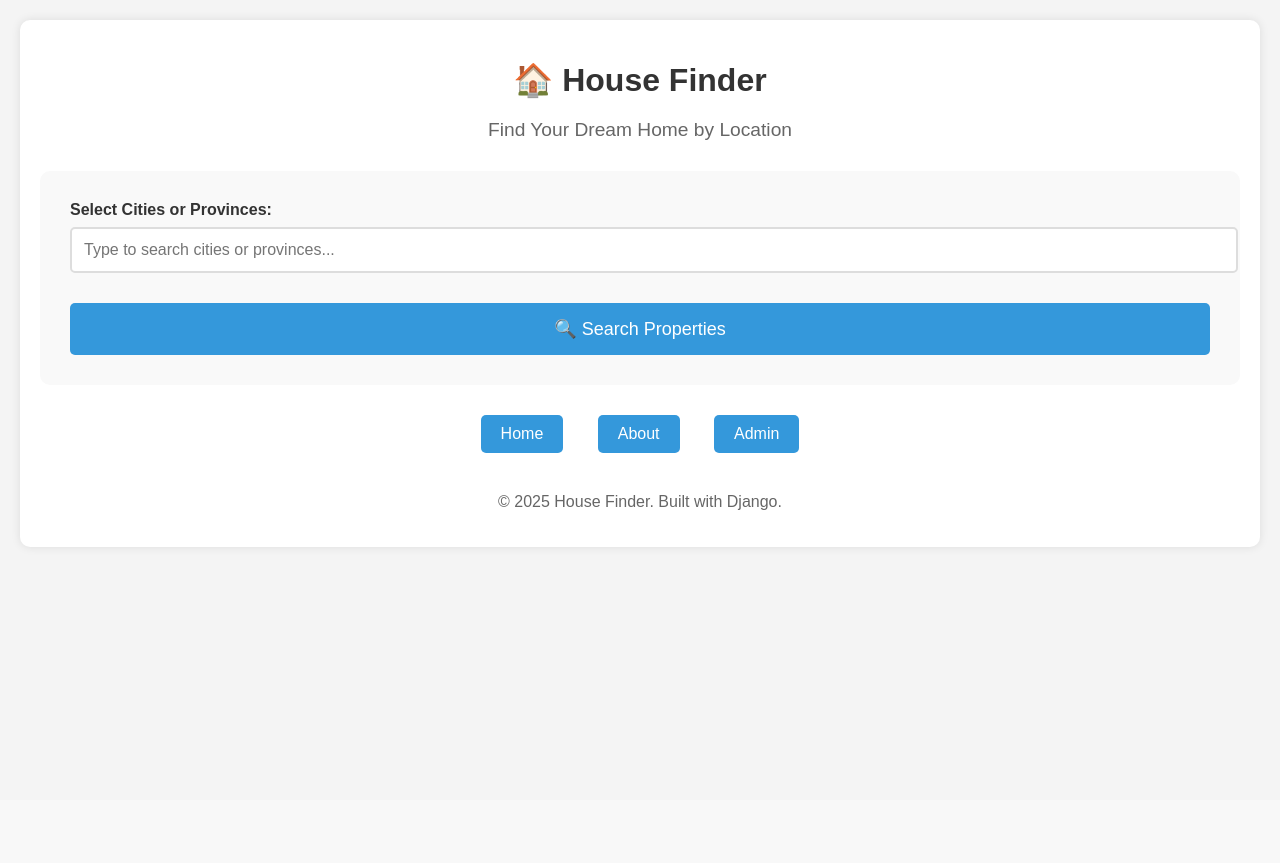
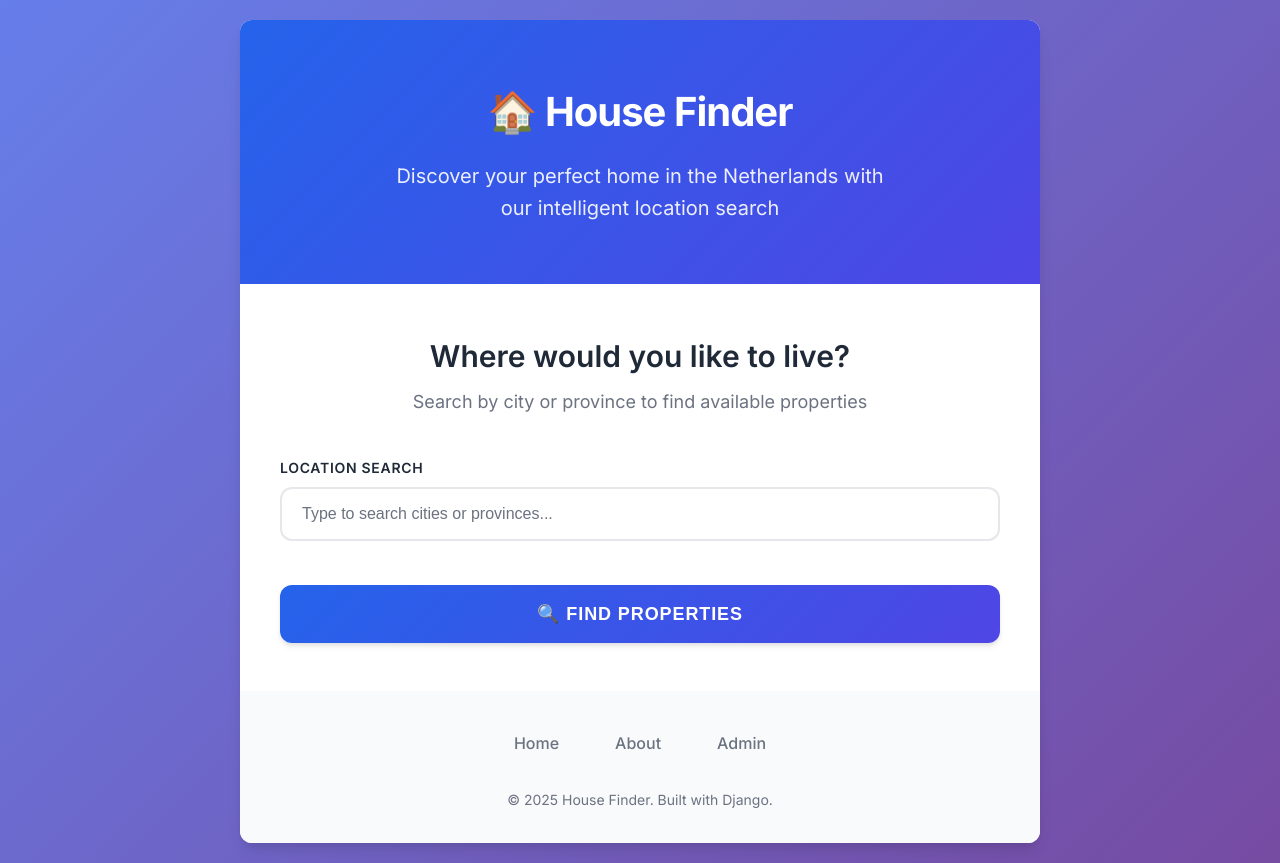
Before and after one commit to ivowolters/house-finder, a Django app: page / in a window 1280 px wide. Before the commit the page ends 549 px from the top, so only its background shows below. Run offline with Django 5.2, Linux system fonts and the light colour scheme.

Commit message:
Redesign

```diff
--- a/main/templates/main/home.html
+++ b/main/templates/main/home.html
@@ -4,55 +4,103 @@
 <head>
     <meta charset="UTF-8">
     <meta name="viewport" content="width=device-width, initial-scale=1.0">
-    <title>House Finder - Search Properties</title>
+    <title>House Finder - Find Your Dream Home</title>
+    <link href="https://fonts.googleapis.com/css2?family=Inter:wght@300;400;500;600;700&display=swap" rel="stylesheet">
     <style>
+        :root {
+            --primary-color: #2563eb;
+            --primary-hover: #1d4ed8;
+            --secondary-color: #f8fafc;
+            --accent-color: #10b981;
+            --text-primary: #1f2937;
+            --text-secondary: #6b7280;
+            --border-color: #e5e7eb;
+            --success-color: #059669;
+            --warning-color: #f59e0b;
+            --shadow-sm: 0 1px 2px 0 rgba(0, 0, 0, 0.05);
+            --shadow-md: 0 4px 6px -1px rgba(0, 0, 0, 0.1), 0 2px 4px -1px rgba(0, 0, 0, 0.06);
+            --shadow-lg: 0 10px 15px -3px rgba(0, 0, 0, 0.1), 0 4px 6px -2px rgba(0, 0, 0, 0.05);
+            --border-radius: 12px;
+        }
+
+        * {
+            margin: 0;
+            padding: 0;
+            box-sizing: border-box;
+        }
+
         body {
-            font-family: Arial, sans-serif;
-            margin: 0;
+            font-family: 'Inter', -apple-system, BlinkMacSystemFont, sans-serif;
+            background: linear-gradient(135deg, #667eea 0%, #764ba2 100%);
+            min-height: 100vh;
             padding: 20px;
-            background-color: #f4f4f4;
+            line-height: 1.6;
         }
 
         .container {
-            max-width: 1200px;
+            max-width: 800px;
             margin: 0 auto;
-            background-color: white;
-            padding: 20px;
-            border-radius: 10px;
-            box-shadow: 0 0 10px rgba(0, 0, 0, 0.1);
+            background: white;
+            border-radius: var(--border-radius);
+            box-shadow: var(--shadow-lg);
+            overflow: hidden;
         }
 
-        header {
+        .hero-section {
+            background: linear-gradient(135deg, var(--primary-color) 0%, #4f46e5 100%);
+            padding: 60px 40px;
             text-align: center;
-            margin-bottom: 30px;
+            color: white;
         }
 
-        h1 {
-            color: #333;
-            margin-bottom: 10px;
+        .hero-title {
+            font-size: 2.5rem;
+            font-weight: 700;
+            margin-bottom: 16px;
+            letter-spacing: -0.025em;
         }
 
-        .subtitle {
-            color: #666;
-            font-size: 1.2em;
+        .hero-subtitle {
+            font-size: 1.25rem;
+            font-weight: 400;
+            opacity: 0.9;
+            max-width: 500px;
+            margin: 0 auto;
         }
 
-        .search-form {
-            background-color: #f9f9f9;
-            padding: 30px;
-            border-radius: 10px;
-            margin: 30px 0;
+        .search-section {
+            padding: 48px 40px;
+        }
+
+        .search-header {
+            text-align: center;
+            margin-bottom: 40px;
+        }
+
+        .search-title {
+            font-size: 1.875rem;
+            font-weight: 600;
+            color: var(--text-primary);
+            margin-bottom: 8px;
+        }
+
+        .search-description {
+            color: var(--text-secondary);
+            font-size: 1.125rem;
         }
 
         .form-group {
-            margin-bottom: 20px;
+            margin-bottom: 32px;
         }
 
-        .form-group label {
+        .form-label {
             display: block;
+            font-size: 0.875rem;
+            font-weight: 600;
+            color: var(--text-primary);
             margin-bottom: 8px;
-            font-weight: bold;
-            color: #333;
+            text-transform: uppercase;
+            letter-spacing: 0.05em;
         }
 
         .multi-select {
@@ -61,28 +109,36 @@
 
         .select-input {
             width: 100%;
-            padding: 12px;
-            border: 2px solid #ddd;
-            border-radius: 5px;
-            font-size: 16px;
-            background-color: white;
+            padding: 16px 20px;
+            border: 2px solid var(--border-color);
+            border-radius: var(--border-radius);
+            font-size: 1rem;
+            font-weight: 400;
+            background: white;
+            transition: all 0.2s ease;
+            color: var(--text-primary);
         }
 
         .select-input:focus {
             outline: none;
-            border-color: #3498db;
+            border-color: var(--primary-color);
+            box-shadow: 0 0 0 3px rgba(37, 99, 235, 0.1);
+        }
+
+        .select-input::placeholder {
+            color: var(--text-secondary);
         }
 
         .dropdown {
             position: absolute;
-            top: 100%;
+            top: calc(100% + 4px);
             left: 0;
             right: 0;
             background: white;
-            border: 2px solid #ddd;
-            border-top: none;
-            border-radius: 0 0 5px 5px;
-            max-height: 200px;
+            border: 1px solid var(--border-color);
+            border-radius: var(--border-radius);
+            box-shadow: var(--shadow-lg);
+            max-height: 280px;
             overflow-y: auto;
             display: none;
             z-index: 1000;
@@ -90,143 +146,254 @@
 
         .dropdown.show {
             display: block;
+            animation: slideDown 0.2s ease;
+        }
+
+        @keyframes slideDown {
+            from {
+                opacity: 0;
+                transform: translateY(-8px);
+            }
+
+            to {
+                opacity: 1;
+                transform: translateY(0);
+            }
         }
 
         .dropdown-item {
-            padding: 10px;
+            padding: 14px 20px;
             cursor: pointer;
-            border-bottom: 1px solid #eee;
+            border-bottom: 1px solid #f3f4f6;
             display: flex;
             justify-content: space-between;
             align-items: center;
+            transition: background-color 0.15s ease;
+        }
+
+        .dropdown-item:last-child {
+            border-bottom: none;
         }
 
         .dropdown-item:hover {
-            background-color: #f5f5f5;
+            background-color: #f9fafb;
         }
 
         .dropdown-item.selected {
-            background-color: #3498db;
+            background-color: var(--primary-color);
             color: white;
         }
 
         .dropdown-item.highlighted {
-            background-color: #ecf0f1;
+            background-color: #eff6ff;
         }
 
         .search-match {
-            background-color: yellow;
-            font-weight: bold;
+            background-color: #fef3c7;
+            color: #92400e;
+            padding: 2px 4px;
+            border-radius: 4px;
+            font-weight: 500;
         }
 
         .no-results {
-            padding: 15px;
+            padding: 24px 20px;
             text-align: center;
-            color: #666;
+            color: var(--text-secondary);
             font-style: italic;
         }
 
         .selected-items {
             display: flex;
             flex-wrap: wrap;
-            gap: 5px;
-            margin-top: 10px;
+            gap: 8px;
+            margin-top: 12px;
         }
 
         .selected-tag {
-            background-color: #3498db;
+            background: linear-gradient(135deg, var(--primary-color) 0%, #4f46e5 100%);
             color: white;
-            padding: 5px 10px;
-            border-radius: 15px;
-            font-size: 14px;
+            padding: 8px 14px;
+            border-radius: 20px;
+            font-size: 0.875rem;
+            font-weight: 500;
             display: flex;
             align-items: center;
-            gap: 5px;
+            gap: 8px;
+            animation: tagAppear 0.2s ease;
+        }
+
+        @keyframes tagAppear {
+            from {
+                opacity: 0;
+                transform: scale(0.8);
+            }
+
+            to {
+                opacity: 1;
+                transform: scale(1);
+            }
         }
 
         .tag-remove {
             cursor: pointer;
-            font-weight: bold;
+            font-weight: 600;
+            padding: 2px 4px;
+            border-radius: 50%;
+            background: rgba(255, 255, 255, 0.2);
+            transition: background-color 0.15s ease;
         }
 
-        .search-btn {
-            background-color: #3498db;
-            color: white;
-            padding: 15px 30px;
-            border: none;
-            border-radius: 5px;
-            font-size: 18px;
-            cursor: pointer;
-            width: 100%;
-            transition: background-color 0.3s;
-        }
-
-        .search-btn:hover {
-            background-color: #2980b9;
-        }
-
-        .form-row {
-            display: grid;
-            grid-template-columns: 1fr 1fr;
-            gap: 20px;
-        }
-
-        @media (max-width: 768px) {
-            .form-row {
-                grid-template-columns: 1fr;
-            }
-        }
-
-        nav {
-            text-align: center;
-            margin-top: 30px;
-        }
-
-        nav a {
-            display: inline-block;
-            margin: 0 15px;
-            padding: 10px 20px;
-            background-color: #3498db;
-            color: white;
-            text-decoration: none;
-            border-radius: 5px;
-            transition: background-color 0.3s;
-        }
-
-        nav a:hover {
-            background-color: #2980b9;
+        .tag-remove:hover {
+            background: rgba(255, 255, 255, 0.3);
         }
 
         .location-type {
-            font-size: 12px;
-            padding: 2px 6px;
-            border-radius: 10px;
-            margin-left: 8px;
-            font-weight: normal;
+            font-size: 0.75rem;
+            padding: 3px 8px;
+            border-radius: 12px;
+            font-weight: 600;
+            text-transform: uppercase;
+            letter-spacing: 0.05em;
         }
 
         .city-tag {
-            background-color: #e74c3c;
+            background-color: var(--success-color);
             color: white;
         }
 
         .province-tag {
-            background-color: #f39c12;
+            background-color: var(--warning-color);
             color: white;
+        }
+
+        .search-btn {
+            width: 100%;
+            background: linear-gradient(135deg, var(--primary-color) 0%, #4f46e5 100%);
+            color: white;
+            padding: 18px 32px;
+            border: none;
+            border-radius: var(--border-radius);
+            font-size: 1.125rem;
+            font-weight: 600;
+            cursor: pointer;
+            transition: all 0.2s ease;
+            box-shadow: var(--shadow-md);
+            text-transform: uppercase;
+            letter-spacing: 0.05em;
+        }
+
+        .search-btn:hover {
+            transform: translateY(-2px);
+            box-shadow: 0 20px 25px -5px rgba(0, 0, 0, 0.1), 0 10px 10px -5px rgba(0, 0, 0, 0.04);
+        }
+
+        .search-btn:active {
+            transform: translateY(0);
+        }
+
+        .footer-section {
+            background: #f8fafc;
+            padding: 32px 40px;
+            text-align: center;
+        }
+
+        .nav-links {
+            display: flex;
+            justify-content: center;
+            gap: 24px;
+            margin-bottom: 24px;
+            flex-wrap: wrap;
+        }
+
+        .nav-link {
+            color: var(--text-secondary);
+            text-decoration: none;
+            font-weight: 500;
+            padding: 8px 16px;
+            border-radius: 8px;
+            transition: all 0.2s ease;
+        }
+
+        .nav-link:hover {
+            color: var(--primary-color);
+            background: white;
+        }
+
+        .footer-text {
+            color: var(--text-secondary);
+            font-size: 0.875rem;
+        }
+
+        /* Responsive Design */
+        @media (max-width: 768px) {
+            body {
+                padding: 12px;
+            }
+
+            .hero-section {
+                padding: 40px 24px;
+            }
+
+            .hero-title {
+                font-size: 2rem;
+            }
+
+            .hero-subtitle {
+                font-size: 1.125rem;
+            }
+
+            .search-section {
+                padding: 32px 24px;
+            }
+
+            .search-title {
+                font-size: 1.5rem;
+            }
+
+            .footer-section {
+                padding: 24px;
+            }
+
+            .nav-links {
+                gap: 16px;
+            }
+        }
+
+        @media (max-width: 480px) {
+            .hero-title {
+                font-size: 1.75rem;
+            }
+
+            .search-section {
+                padding: 24px 20px;
+            }
+
+            .nav-links {
+                flex-direction: column;
+                align-items: center;
+            }
         }
     </style>
 </head>
 
 <body>
     <div class="container">
-        <header>
-            <h1>🏠 House Finder</h1>
-            <p class="subtitle">Find Your Dream Home by Location</p>
-        </header>
+        <div class="hero-section">
+            <h1 class="hero-title">🏠 House Finder</h1>
+            <p class="hero-subtitle">Discover your perfect home in the Netherlands with our intelligent location search
+            </p>
+        </div>
 
-        <form class="search-form" id="searchForm">
+        <div class="search-section">
+            <div class="search-header">
+                <h2 class="search-title">Where would you like to live?</h2>
+                <p class="search-description">Search by city or province to find available properties</p>
+            </div>
+
+            <form id="searchForm">
                 <div class="form-group">
-                <label for="locations">Select Cities or Provinces:</label>
+                    <label for="locations" class="form-label">Location Search</label>
                     <div class="multi-select">
                         <input type="text" class="select-input" id="locations"
                             placeholder="Type to search cities or provinces...">
@@ -235,18 +402,18 @@
                     </div>
                 </div>
 
-            <button type="submit" class="search-btn">🔍 Search Properties</button>
+                <button type="submit" class="search-btn">🔍 Find Properties</button>
             </form>
+        </div>
 
-        <nav>
-            <a href="/">Home</a>
-            <a href="/about/">About</a>
-            <a href="/admin/">Admin</a>
+        <div class="footer-section">
+            <nav class="nav-links">
+                <a href="/" class="nav-link">Home</a>
+                <a href="/about/" class="nav-link">About</a>
+                <a href="/admin/" class="nav-link">Admin</a>
             </nav>
-
-        <footer style="text-align: center; margin-top: 40px; color: #666;">
-            <p>&copy; 2025 House Finder. Built with Django.</p>
-        </footer>
+            <p class="footer-text">&copy; 2025 House Finder. Built with Django.</p>
+        </div>
     </div>
 
     <script>
```
Lines whose indentation alone changed are shown as unchanged.
